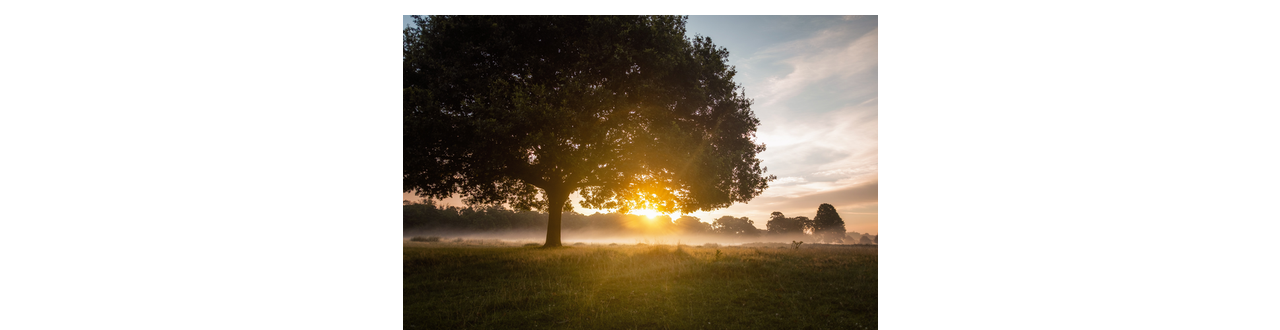
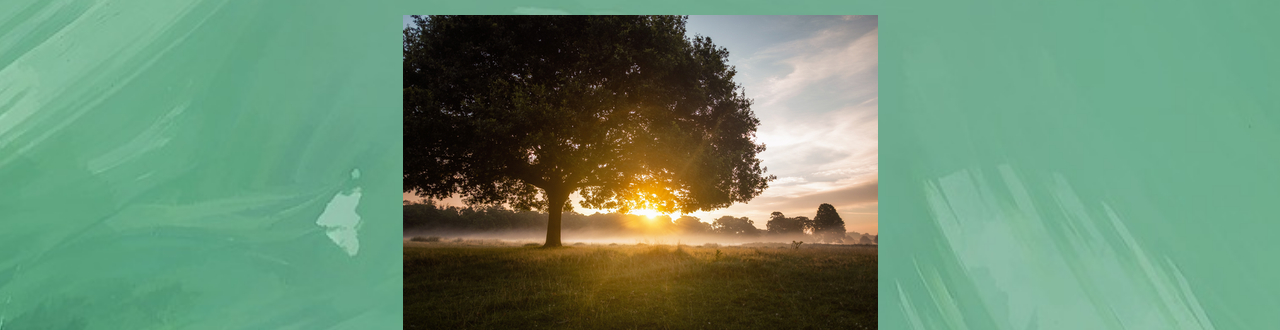
Before and after one commit to sferna10/FinalVersionPortfolio, a plain HTML site: page index.html in a window 1280 px wide. Shown: the part 104-434 px from the top of the page. Drawn offline with nearby package versions, Linux system fonts and the light colour scheme; a script that the page names is missing.

Commit message:
Second commit

```diff
--- a/Assets/Style.css
+++ b/Assets/Style.css
@@ -79,7 +79,7 @@
   padding-right: 5%;
 }
 .background {
-    background-image: url("../images/texture-green.jpg");
+  background-image: url(/Assets/images/texture-green.jpg);
   background-position: center;
   background-size: cover;
 }
@@ -141,8 +141,8 @@
   color: #013d06;
 }
 /*-------------------Contact-------------------*/
-  .contact{
-    color:#013d06
+.contact {
+  color: #013d06;
 }
 
 #Contact.row {
```
Lines whose indentation alone changed are shown as unchanged.
